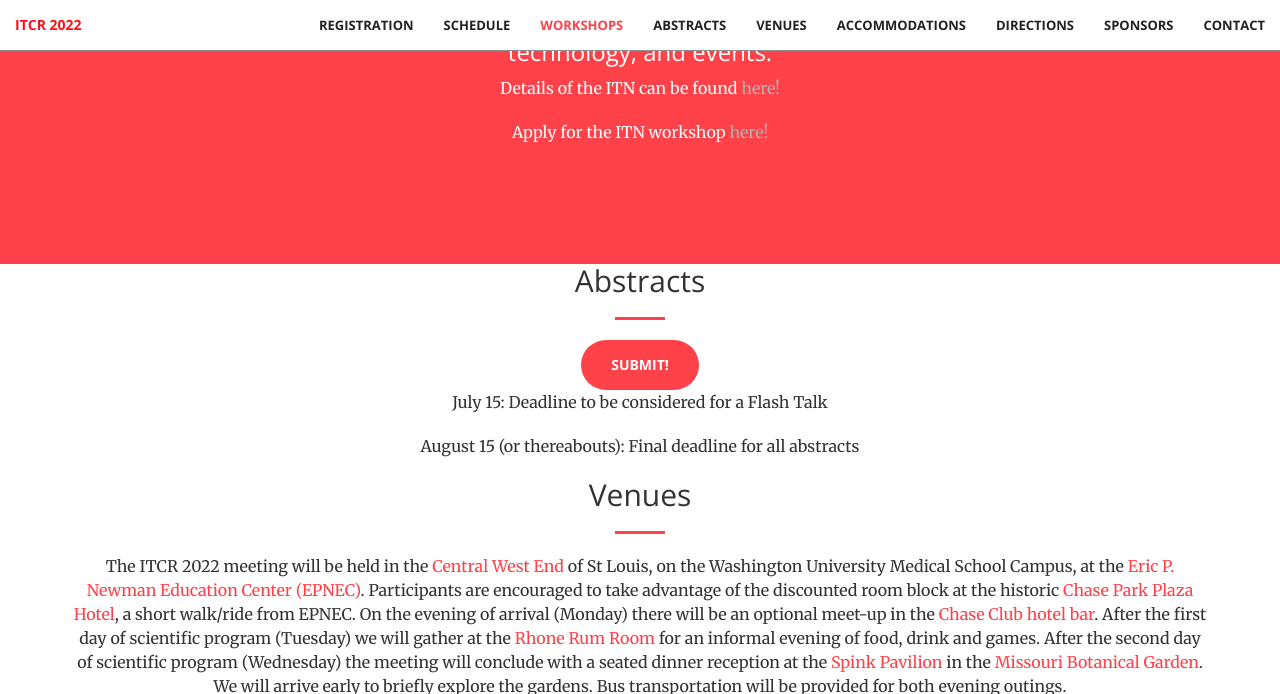
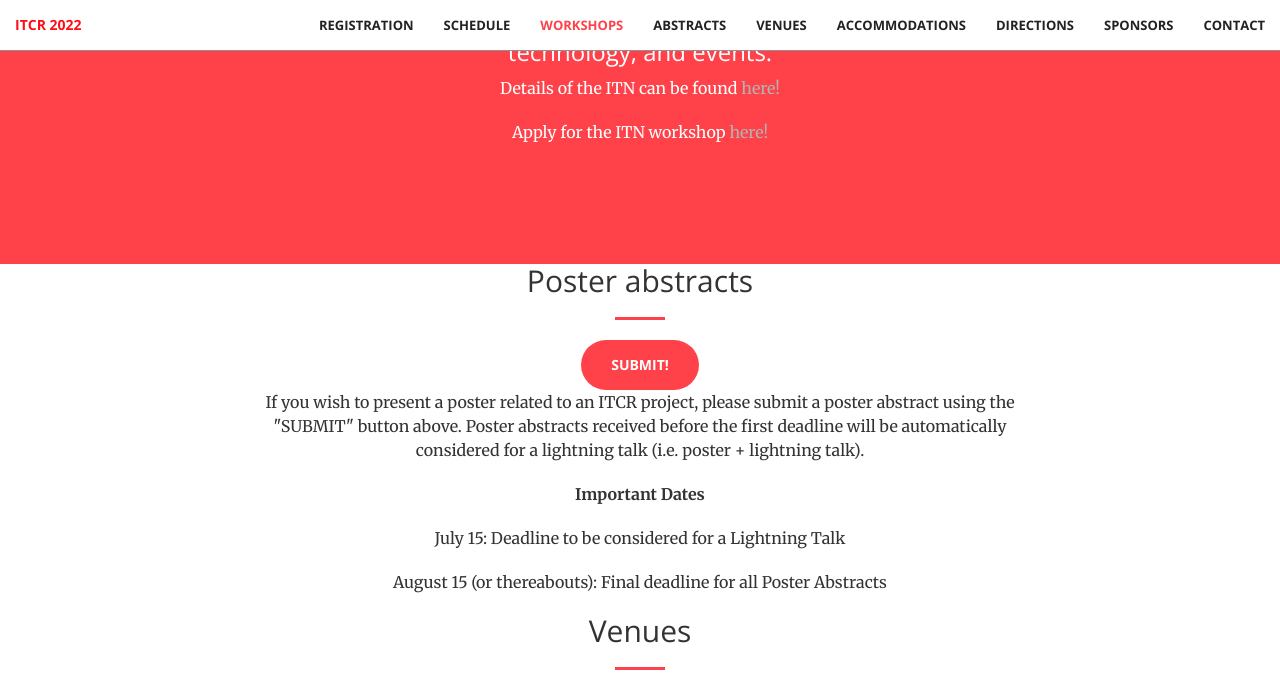
Before and after one commit to griffithlab/itcr2022, a Jekyll site: the page built from index.html, in a window 1280 px wide and 900 px high, scrolled down 2696 px, cut to the strip 0-694 px from the top of the window. Built offline with Jekyll 4.4.1, drawn with Linux system fonts in a browser that asks for light colours.

Commit message:
update language about poster abstracts

```diff
--- a/_includes/abstracts.html
+++ b/_includes/abstracts.html
@@ -2,11 +2,15 @@
     <div class="container">
         <div class="row">
             <div class="col-lg-8 col-lg-offset-2 text-center">
-                <h2 class="section-heading">Abstracts</h2>
+                <h2 class="section-heading">Poster abstracts</h2>
                 <hr class="primary">
                 <a href="https://forms.gle/gr72tusf9f13Upo5A" class="btn btn-primary btn-xl">Submit!</a>
-                <p>July 15: Deadline to be considered for a Flash Talk</p>
-                <p>August 15 (or thereabouts): Final deadline for all abstracts</p>
+                <p>If you wish to present a poster related to an ITCR project, please submit a poster abstract
+                using the "SUBMIT" button above. Poster abstracts received before the first deadline will
+                be automatically considered for a lightning talk (i.e. poster + lightning talk).</p>
+                <p><b>Important Dates</b></p>
+                <p>July 15: Deadline to be considered for a Lightning Talk</p>
+                <p>August 15 (or thereabouts): Final deadline for all Poster Abstracts</p>
             </div>
         </div>
     </div>
```
